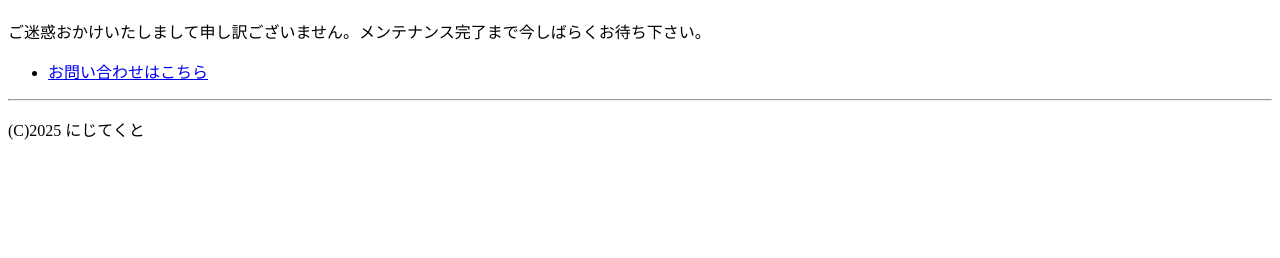
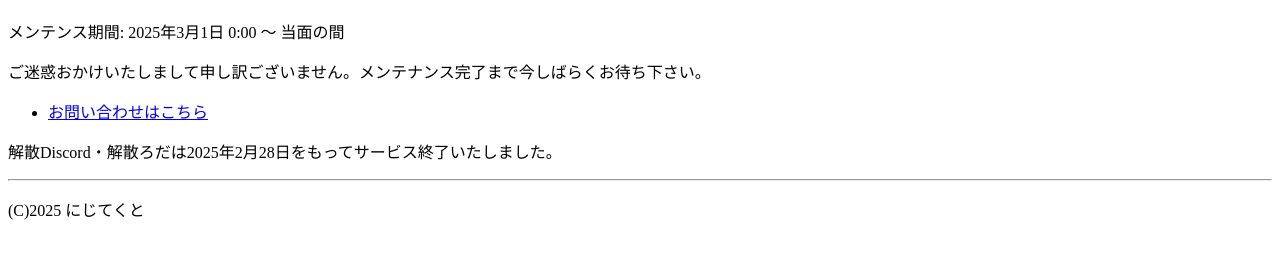
Before and after one commit to terminal98/ex.t98.info.tmp, a plain HTML site: page index.html in a window 1280 px wide. Shown: the part 70-328 px from the top of the page. Drawn offline with Linux system fonts and the light colour scheme.

Commit message:
Update index.html

```diff
--- a/index.html
+++ b/index.html
@@ -2,11 +2,14 @@
 <html>
 <title>メンテナンス中 - 解散掲示板</title>
 <h1>メンテナンス中</h1>
+<p>メンテンス期間: 2025年3月1日 0:00 〜 当面の間</p>
 <p>ご迷惑おかけいたしまして申し訳ございません。メンテナンス完了まで今しばらくお待ち下さい。</p>
 <ul>
   <li><a href="https://tayori.com/form/77947e5dc4b5f590517b0cc3ed6038aeed5ddb1f">お問い合わせはこちら</a></li>
 </ul>
 
+<p>解散Discord・解散ろだは2025年2月28日をもってサービス終了いたしました。</p>
+
 <hr>
 <p>(C)2025 にじてくと</p>
 </html>
```
